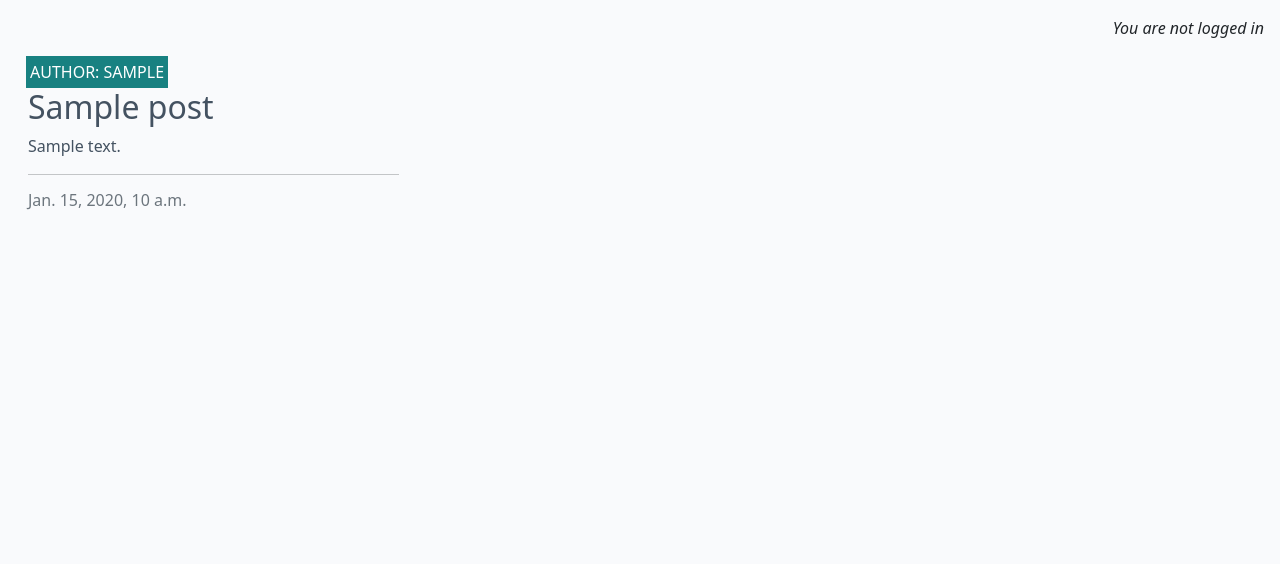
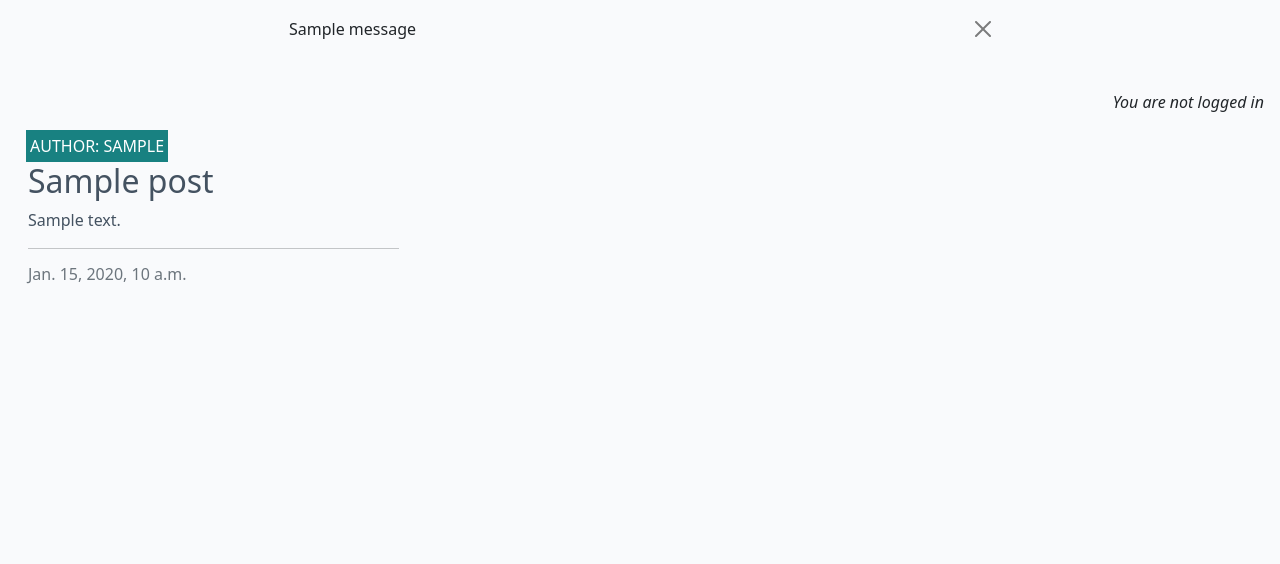
Before and after one commit to JamesBracken/codestar_blog, a Django app: page / in a window 1280 px wide. Shown: the part 60-624 px from the top of the page. Run offline with Django 4.2, Linux system fonts and the light colour scheme; tables that the repository leaves empty hold one stand-in row (values such as "Sample post"); one stand-in notice (Sample message) is shown.

Commit message:
Add: comment feedback alert

```diff
--- a/templates/base.html
+++ b/templates/base.html
@@ -69,6 +69,21 @@
             </div>
         </div>
     </nav>
+    <!-- displaying Django messages -->
+<div class="container">
+    <div class="row">
+      <div class="col-md-8 offset-md-2">
+        {% for message in messages %}
+        <div class="alert {{ message.tags }} alert-dismissible
+          fade show" id="msg" role="alert">
+          {{ message | safe }}
+          <button type="button" class="btn-close"
+            data-bs-dismiss="alert" aria-label="Close"></button>
+        </div>
+        {% endfor %}
+      </div>
+    </div>
+  </div>
 
     <main class="flex-shrink-0 main-bg">
 
```
